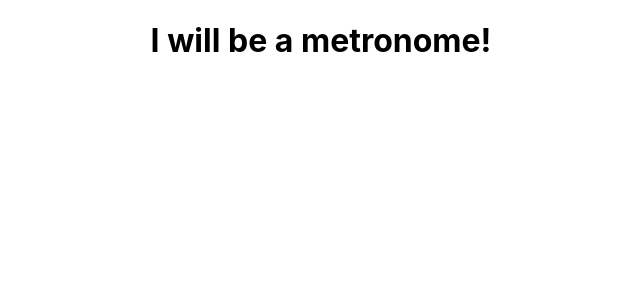
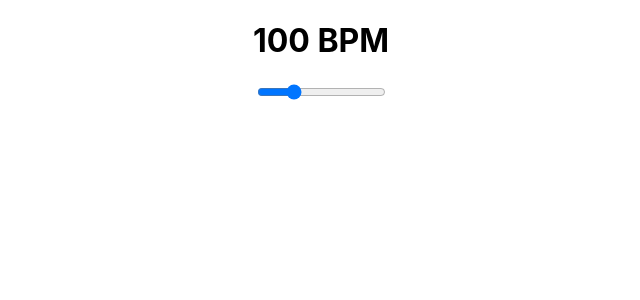
Before and after one commit to kmarks2013/metronome, a React (Create React App) app: page / in a window 1280 px wide. Shown: the top 300 px of the page, without its empty margins (319-959 px from the left). Built offline with nearby package versions, Linux system fonts and the light colour scheme.

Commit message:
repalces h1 with new div showing bpm variable and a range input

```diff
--- a/src/components/Metronome.js
+++ b/src/components/Metronome.js
@@ -5,7 +5,10 @@ export const Metronome = () => {
 
     return (
         <div className="metronome">
-            <h1>I will be a metronome!</h1>
+           <div>
+                <h1>{bpm} BPM </h1>
+               <input type='range' min='50' max="240" value={bpm} />
+           </div>
         </div>
     )
 }
```
